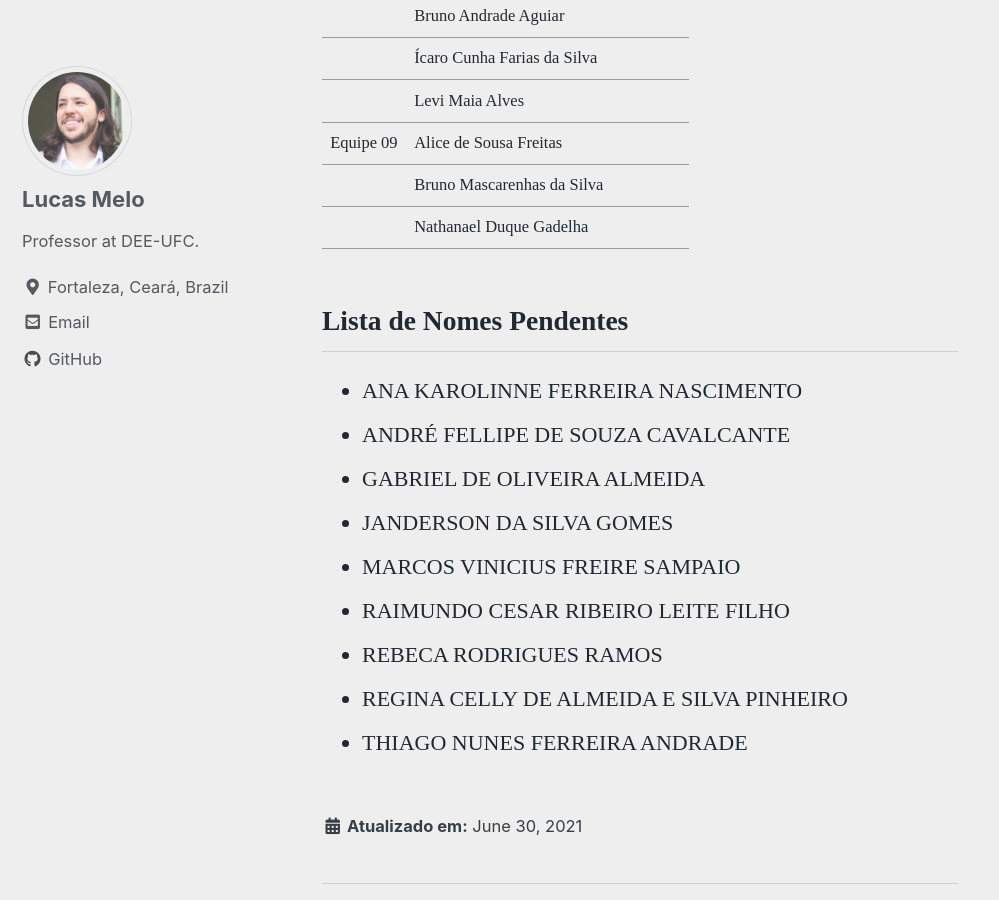
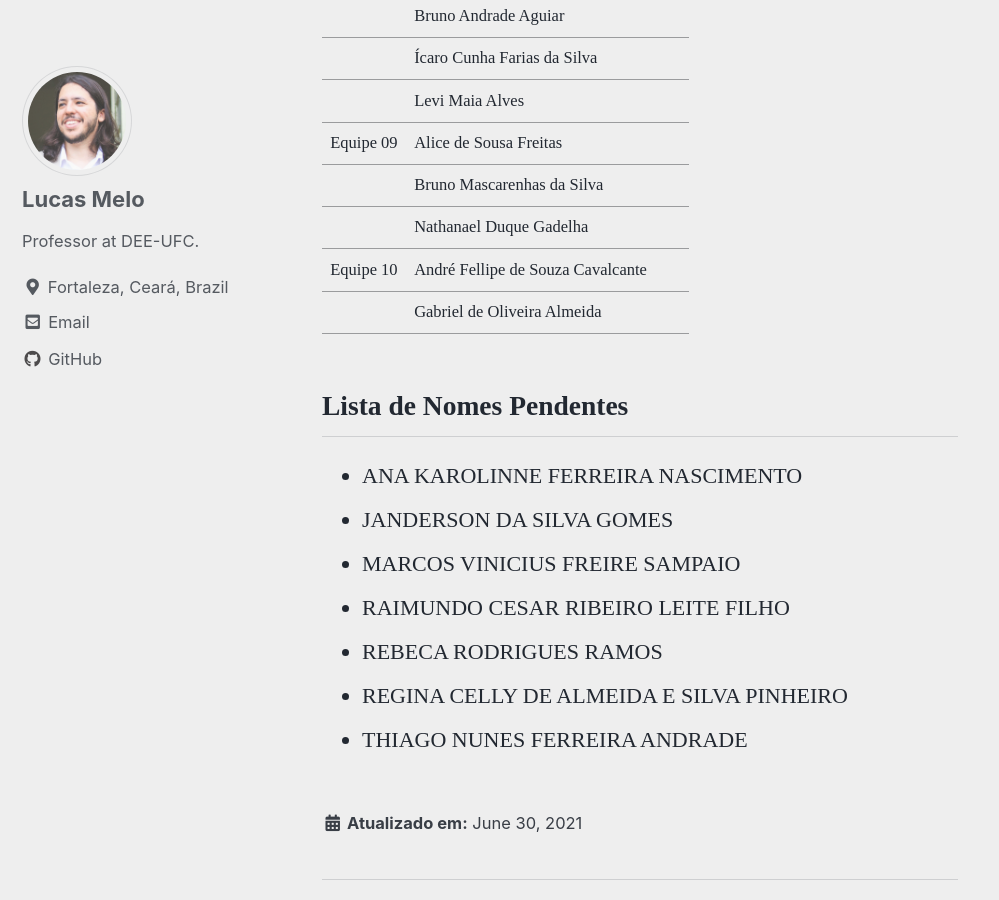
Before and after one commit to lucassm/lucassm.github.io, a Jekyll site: the page built from _teaching/DEE-2021/Trabalho-01/equipes.md, in a window 1280 px wide and 900 px high, scrolled down 1638 px. Shown: the whole window, without its empty margins (0-999 px from the left). Built offline with Jekyll 4.4.1, drawn with Linux system fonts in a browser that asks for light colours; cached includes are drawn as plain includes; some web fonts are replaced.

Commit message:
UPDADE 4 Equipes e cronograma de SDEE-2021-1

```diff
--- a/_teaching/DEE-2021/Trabalho-01/equipes.md
+++ b/_teaching/DEE-2021/Trabalho-01/equipes.md
@@ -48,13 +48,12 @@ location: Fortaleza, Brazil
 | Equipe 09  	| Alice de Sousa Freitas               	|
 |            	| Bruno Mascarenhas da Silva           	|
 |            	| Nathanael Duque Gadelha              	|
-
+| Equipe 10     | André Fellipe de Souza Cavalcante     |
+|               | Gabriel de Oliveira Almeida           |
 
 ## Lista de Nomes Pendentes
 
 - ANA KAROLINNE FERREIRA NASCIMENTO
-- ANDRÉ FELLIPE DE SOUZA CAVALCANTE
-- GABRIEL DE OLIVEIRA ALMEIDA
 - JANDERSON DA SILVA GOMES
 - MARCOS VINICIUS FREIRE SAMPAIO
 - RAIMUNDO CESAR RIBEIRO LEITE FILHO
```
